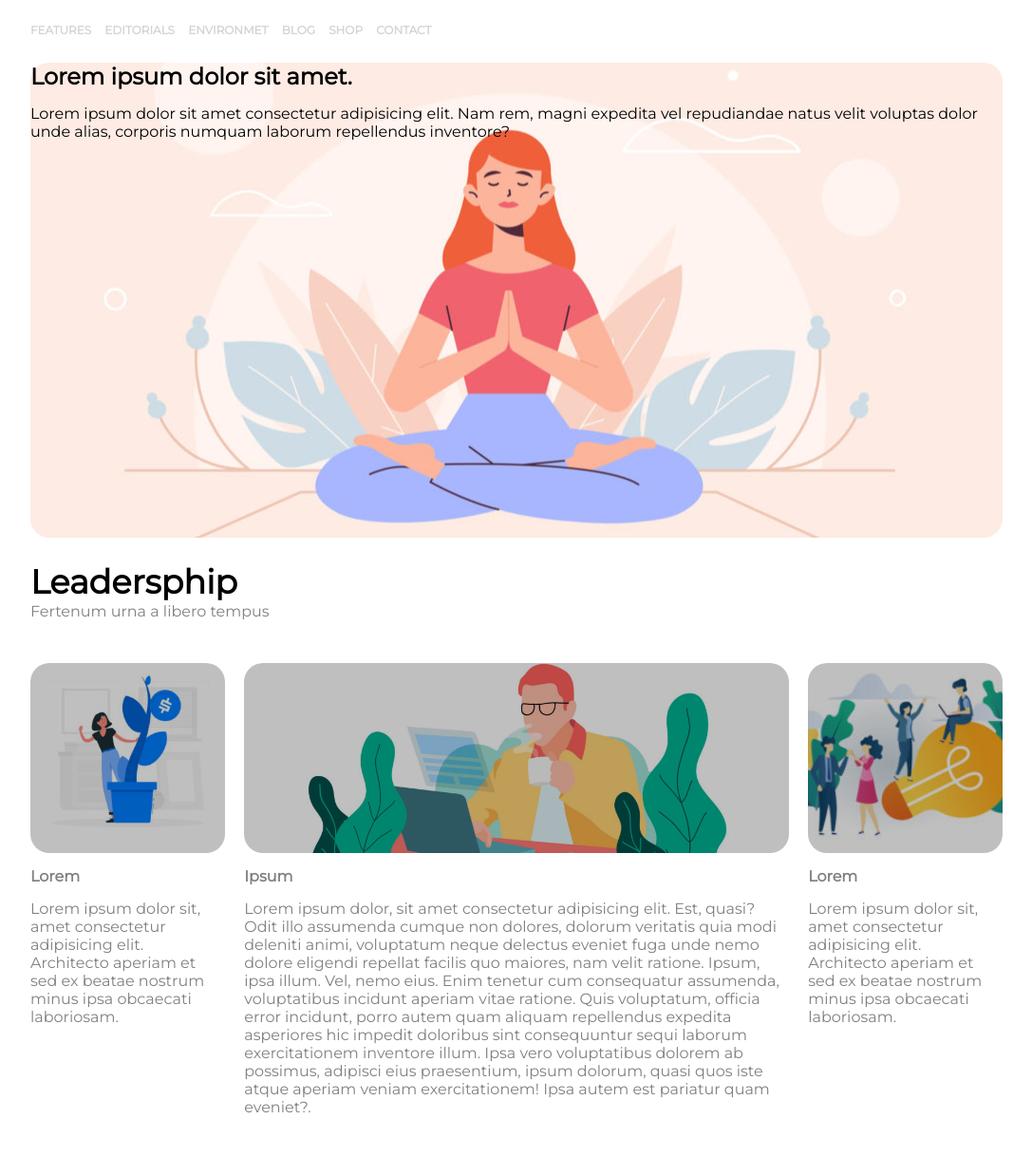
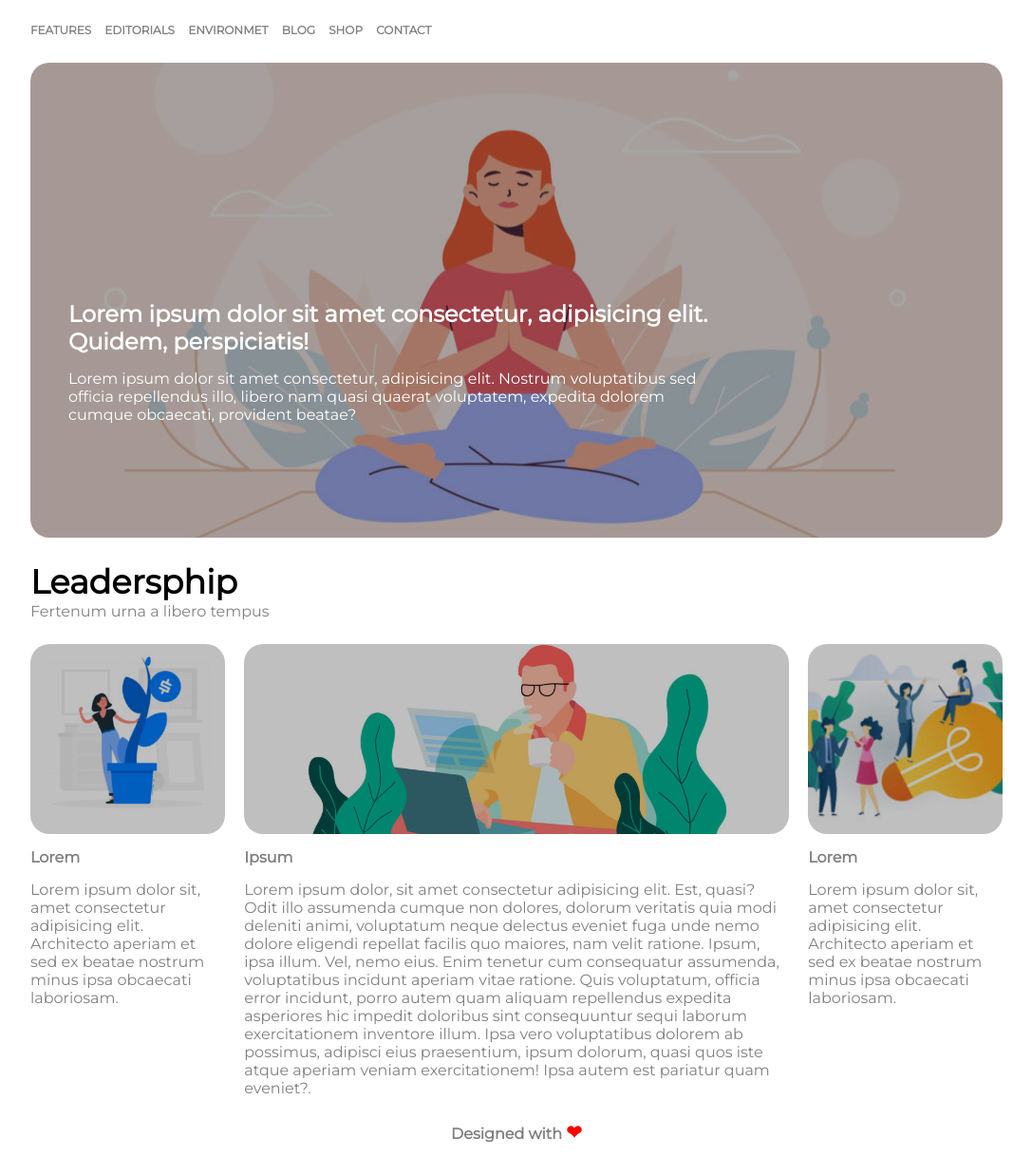
Before and after one commit to LucaSunseri/htmlcss-wp, a plain HTML site: page index.html in a window 1280 px wide. Shown: the part 74-1292 px from the top of the page at 95% size, without its empty margins (96-1183 px from the left). Drawn offline with Linux system fonts and the light colour scheme.

Commit message:
end project

```diff
--- a/css/style.css
+++ b/css/style.css
@@ -22,7 +22,7 @@ body {
 }
 
 .text-grey {
-  color:gray;
+  color: grey;
 }
 
 /**********header**********/
@@ -48,8 +48,8 @@ li {
 
 li a {
   font-size: 12px;
-  color: lightgray;
   font-weight: bold;
+  color: grey;
   text-transform: uppercase;
   text-decoration: none;
 }
@@ -59,15 +59,26 @@ a:hover {
 }
 
 /*jumbotron*/
+.jumbotron, .effect-transparent {
+  height: 500px;
+  border-radius: 20px;
+}
+
 .jumbotron {
-  height: 500px;
   margin-bottom: 25px;
-  border-radius: 20px;
   background-image: url(../img/banner.jpg);
   background-repeat: no-repeat;
   background-size: cover;
   background-position: center;
-  /*filter: brightness(75%);*/
+}
+
+.effect-transparent {
+  background-color: rgba(0, 0, 0, 0.35);
+}
+
+.text-jumbotron {
+  color: white;
+  padding: 250px 300px 0px 40px;
 }
 
 /**********main**********/
@@ -82,7 +93,6 @@ h1{
 main div section {
   min-height: 250px;
   float: left;
-  margin: 2% 0;
 }
 
 .content-left, .content-right {
@@ -91,7 +101,7 @@ main div section {
 
 .content-center {
   width: 56%;
-  margin: 2% 2%;
+  margin: 0 2%;
 }
 
 .clearfix {
@@ -104,7 +114,7 @@ main div section {
   background-repeat: no-repeat;
   background-size: cover;
   background-position: center;
-  filter: brightness(75%);
+  filter: brightness(0.75);
   border-radius: 20px;
 }
 
@@ -123,6 +133,9 @@ main div section {
 }
 
 /*sub-title img*/
+.clearfix h4 {
+  font-weight: bold;
+}
 
 .clearfix h4, p{
   margin-top: 15px;
--- a/index.html
+++ b/index.html
@@ -17,10 +17,12 @@
 
   <header class="container">
 
+    <!-- top header -->
     <section class="top-header">
 
       <img id="logo" src="img/logo.png" alt="Logo">
 
+      <!-- start menu button -->
       <section class="menu">
         <ul>
           <li><a href="#"> features </a></li>
@@ -34,12 +36,19 @@
 
     </section>
 
+    <!-- jumbotron  -->
     <section class="jumbotron">
 
+      <div class="effect-transparent">
 
-      <h2>Lorem ipsum dolor sit amet.</h2>
+        <div class="text-jumbotron">
+          <h2>Lorem ipsum dolor sit amet consectetur, adipisicing elit. Quidem, perspiciatis!</h2>
+          <p>
+           Lorem ipsum dolor sit amet consectetur, adipisicing elit. Nostrum voluptatibus sed officia repellendus illo, libero nam quasi quaerat voluptatem, expedita dolorem cumque obcaecati, provident beatae?
+          </p>
+        </div>
 
-      <p>Lorem ipsum dolor sit amet consectetur adipisicing elit. Nam rem, magni expedita vel repudiandae natus velit voluptas dolor unde alias, corporis numquam laborum repellendus inventore?</p>
+      </div>
 
     </section>
 
@@ -47,6 +56,7 @@
 
   <main class="container">
 
+    <!-- top main -->
     <section class="top-main">
 
       <h1>Leadersphip</h1>
@@ -54,6 +64,7 @@
 
     </section>
 
+    <!-- main content, layout with clearfix -->
     <div class="clearfix">
 
       <section class="content-left">
@@ -98,7 +109,7 @@
 
   <footer class="container">
 
-    <h4> Designed with </h4>
+    <h4 class="text-grey"> Designed with </h4>
 
   </footer>
 
```
